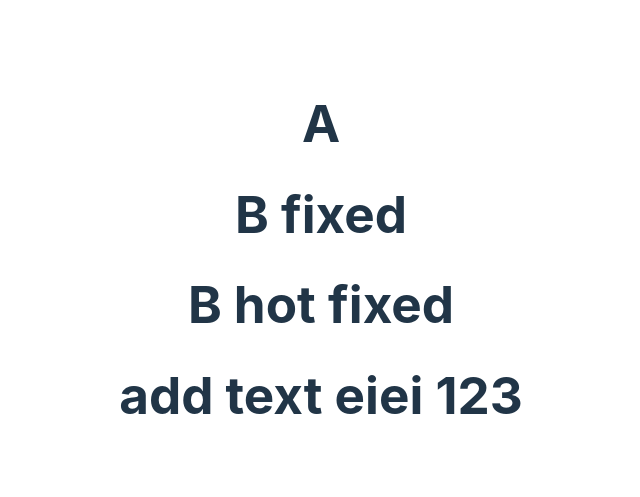
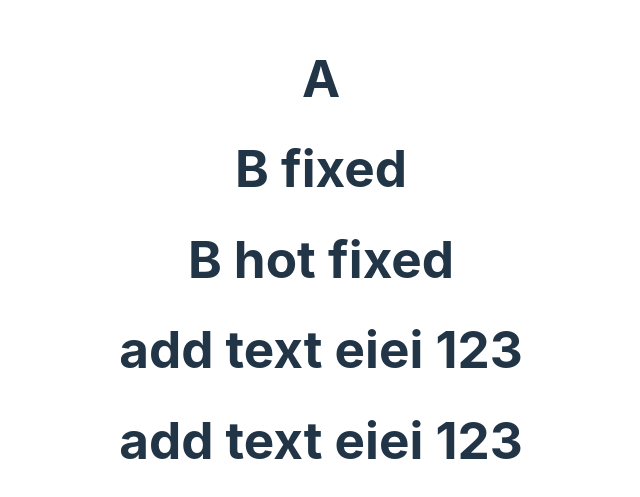
Before and after one commit to supakrit03/semantic-release-101, a React (Vite) app: page / in a window 1280 px wide. Shown: the part 141-638 px from the top of the page, without its empty margins (319-959 px from the left). Built offline with nearby package versions, Linux system fonts and the light colour scheme.

Commit message:
feat!: add text

```diff
--- a/src/App.tsx
+++ b/src/App.tsx
@@ -7,6 +7,7 @@ function App() {
       <h1>B fixed</h1>
       <h1>B hot fixed</h1>
       <h1>add text eiei 123</h1>
+      <h1>add text eiei 123</h1>
     </>
   );
 }
```
